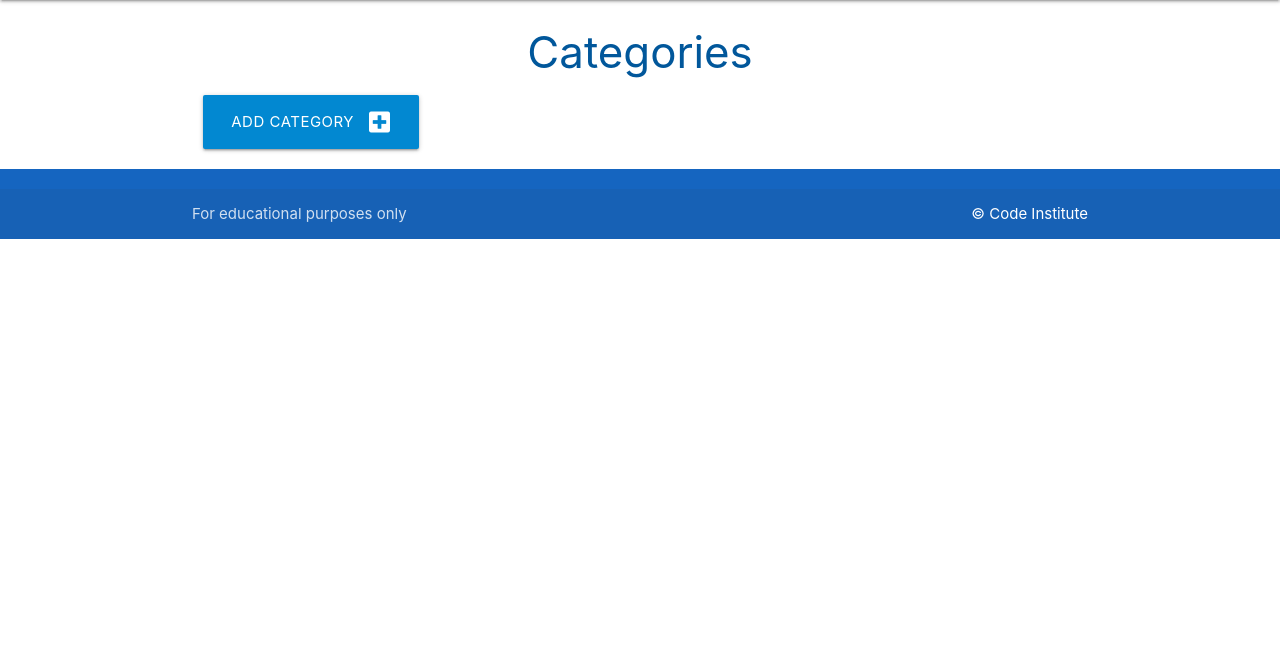
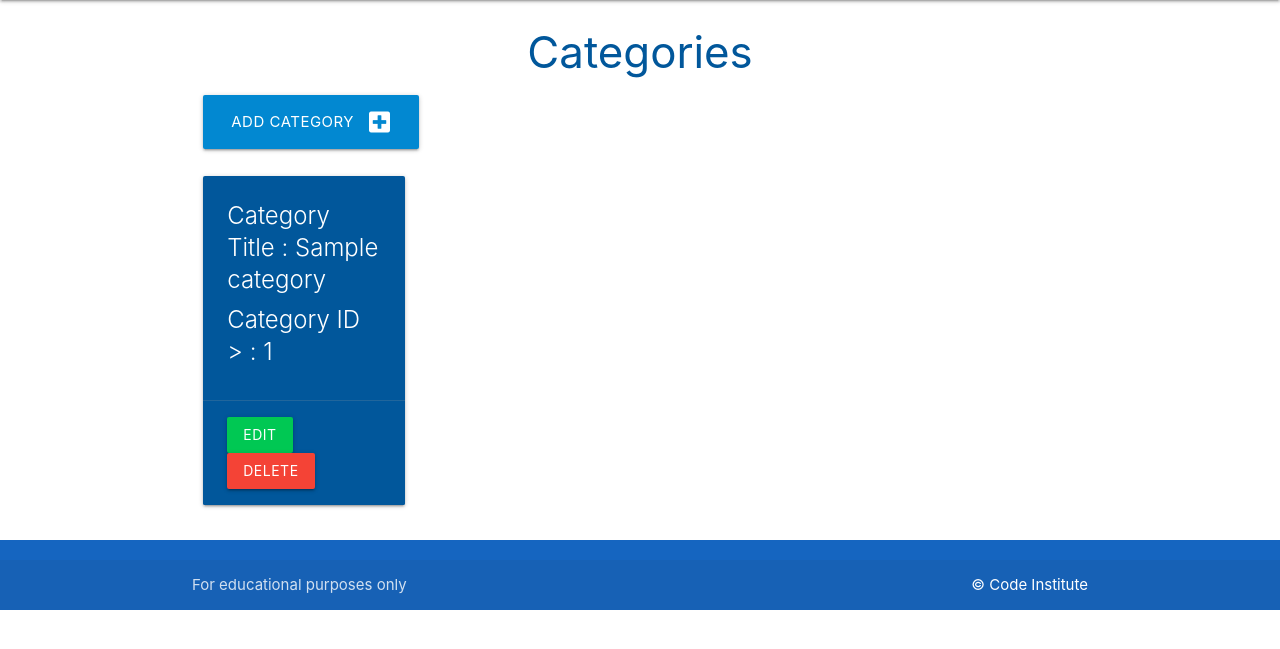
Before and after one commit to maisam2004/flask-sql-task-manageer, a Flask app: page /categories in a window 1280 px wide. Shown: the part 64-713 px from the top of the page. Run offline with Flask 3, Linux system fonts and the light colour scheme; tables that the repository leaves empty hold one stand-in row (values such as "Sample post").

Commit message:
Update routes to read categories and show on categories

```diff
--- a/taskmanager/routes.py
+++ b/taskmanager/routes.py
@@ -7,8 +7,10 @@ def home():
     return render_template("tasks.html")
 
 @app.route("/categories")
+
 def categories():
-    return render_template("categories.html")
+    categories = list(Category.query.order_by(Category.category_name).all())
+    return render_template("categories.html",categories = categories)
 
 @app.route("/add_category",methods = ["GET","POST"])
 def add_category():
--- a/taskmanager/templates/base.html
+++ b/taskmanager/templates/base.html
@@ -24,7 +24,7 @@
             <a href="#" data-target="mobile-demo" class="sidenav-trigger"><i class="fas fa-bars"></i></a>
             <ul class="right hide-on-med-and-down">
                 <li><a href="{{ url_for('home') }}">Home</a></li>
-                <li><a href="{{ url_for('add_category') }}">New Task</a></li>
+                <li><a >New Task</a></li>
                 <li><a href="{{ url_for('categories') }}">Categories</a></li>
             </ul>
             </div>
--- a/taskmanager/templates/categories.html
+++ b/taskmanager/templates/categories.html
@@ -8,4 +8,23 @@
         </a>
     </div>
 </div>
+
+<div class="row">
+    {% for category in categories %}
+    <div class="col s12 m6 l3">
+      <div class="card light-blue darken-4 center-aligh">
+        <div class="card-content white-text">
+
+
+          <span class="card-title">Category Title : {{category.category_name}}</span>
+          <span class="card-title">Category ID > : {{category.id}}</span>
+        </div>
+        <div class="card-action">
+          <a href="#" class="btn green accent-4">Edit</a>
+          <a href="#" class="btn red">Delete</a>
+        </div>
+      </div>
+    </div>
+    {% endfor %}
+  </div>
 {% endblock %}
```
